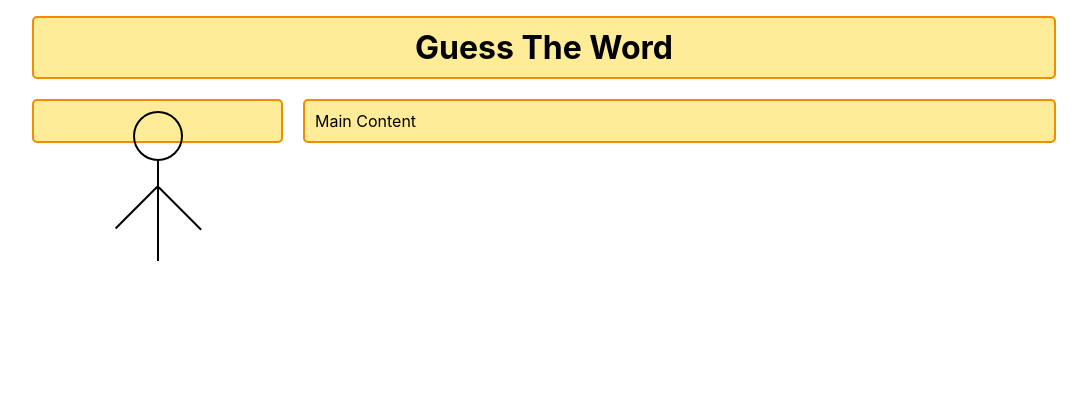
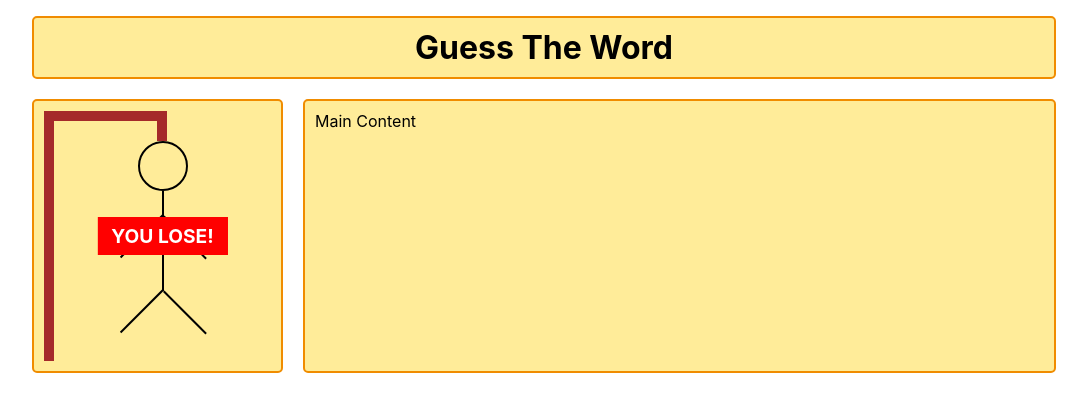
Before and after one commit to luvagu/guess-the-word, a React (Create React App) app: page / in a window 1280 px wide. Shown: the top 412 px of the page, without its empty margins (96-1183 px from the left). Built offline with nearby package versions, Linux system fonts and the light colour scheme.

Commit message:
added lose message, fixed css bugs

```diff
--- a/src/components/Body.jsx
+++ b/src/components/Body.jsx
@@ -1,17 +1,25 @@
+import Hanger from './Hanger'
 import Head from './Head'
 import Neck from './Neck'
 import LeftArm from './LeftArm'
 import RightArm from './RightArm'
 import Torso from './Torso'
+import LeftLeg from './LeftLeg'
+import RightLeg from './RightLeg'
+import LooseMsg from './LooseMsg'
 
 function Body() {
 	return (
 		<div className="body-container">
+      <Hanger />
 			<Head />
 			<Neck />
       <LeftArm />
       <RightArm />
 			<Torso />
+      <LeftLeg />
+      <RightLeg />
+      <LooseMsg />
 		</div>
 	)
 }
--- /dev/null
+++ b/src/components/Hanger.jsx
@@ -0,0 +1,5 @@
+function Hanger() {
+  return <div className='hanger' />
+}
+
+export default Hanger
--- a/src/components/LeftLeg.jsx
+++ b/src/components/LeftLeg.jsx
@@ -0,0 +1,5 @@
+function LeftLeg() {
+  return <div className='left-leg' />
+}
+
+export default LeftLeg
--- /dev/null
+++ b/src/components/LooseMsg.jsx
@@ -0,0 +1,5 @@
+function LooseMsg() {
+	return <div className='loose-msg'>You Lose!</div>
+}
+
+export default LooseMsg
--- a/src/components/RightLeg.jsx
+++ b/src/components/RightLeg.jsx
@@ -0,0 +1,5 @@
+function RightLeg() {
+  return <div className='right-leg' />
+}
+
+export default RightLeg
--- a/src/index.css
+++ b/src/index.css
@@ -26,7 +26,7 @@ body {
 	margin: 0 auto;
 }
 
-@media (min-width: 500px) {
+@media (min-width: 700px) {
 	.wrapper {
 		grid-template-columns: 1fr 3fr;
 		grid-template-areas:
@@ -61,11 +61,23 @@ article {
 
 .body-container {
 	position: relative;
+  min-height: 250px;
+  border-left: 10px solid brown;
+}
+
+.hanger {
+  position: absolute;
+  top: 0;
+  left: 0px;
+  width: calc(100% - 48%);
+  height: 30px;
+  border-top: 10px solid brown;
+  border-right: 10px solid brown;
 }
 
 .head {
 	position: absolute;
-	top: 0;
+	top: 30px;
 	left: 50%;
 	transform: translateX(-50%);
 	width: 50px;
@@ -76,7 +88,7 @@ article {
 
 .neck {
 	position: absolute;
-	top: 50px;
+	top: 80px;
 	left: 50%;
 	transform: translateX(-50%);
 	width: 1px;
@@ -86,7 +98,7 @@ article {
 
 .left-arm {
   position: absolute;
-	top: 75px;
+	top: 104px;
 	right: 50%;
   transform-origin: 100% 0;
 	transform: rotate(-45deg) translateY(-50%);
@@ -97,7 +109,7 @@ article {
 
 .right-arm {
   position: absolute;
-	top: 75px;
+	top: 104px;
 	left: 50%;
   transform-origin: 0 100%;
 	transform: rotate(45deg);
@@ -108,7 +120,7 @@ article {
 
 .torso {
 	position: absolute;
-	top: 75px;
+	top: 105px;
 	left: 50%;
 	transform: translateX(-50%);
 	width: 1px;
@@ -118,7 +130,7 @@ article {
 
 .left-leg {
   position: absolute;
-	top: 75px;
+	top: 179px;
 	right: 50%;
   transform-origin: 100% 0;
 	transform: rotate(-45deg) translateY(-50%);
@@ -129,7 +141,7 @@ article {
 
 .right-leg {
   position: absolute;
-	top: 75px;
+	top: 179px;
 	left: 50%;
   transform-origin: 0 100%;
 	transform: rotate(45deg);
@@ -137,3 +149,21 @@ article {
 	height: 1px;
 	border-top: 2px solid black;
 }
+
+.loose-msg {
+  position: absolute;
+  left: 50%;
+  top: 50%;
+  transform: translateX(-50%) translateY(-50%);
+  width: 60%;
+  padding: 5px;
+  border: 2px solid red;
+  background-color: red;
+  color: white;
+  font-size: 1.2rem;
+  font-weight: bold;
+  word-wrap: break-word;
+  text-transform: uppercase;
+  text-align: center;
+  z-index: 99;
+}
```
